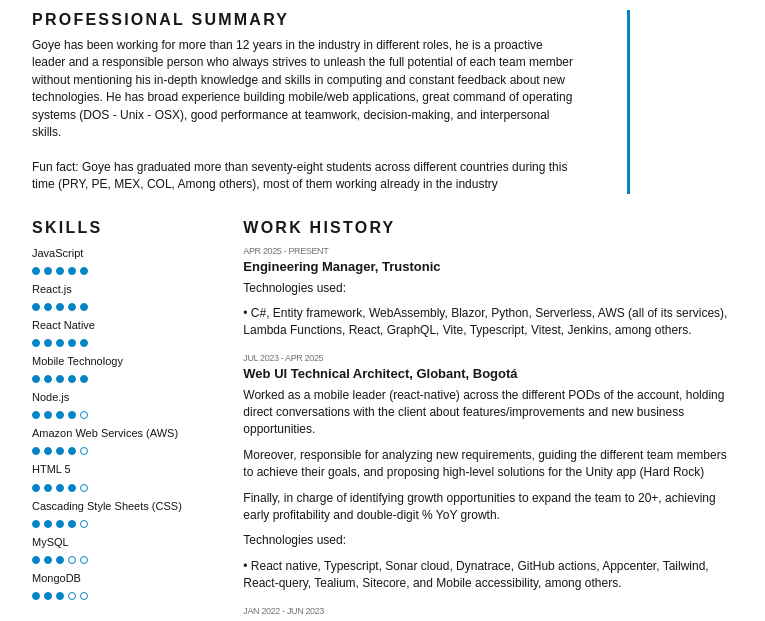
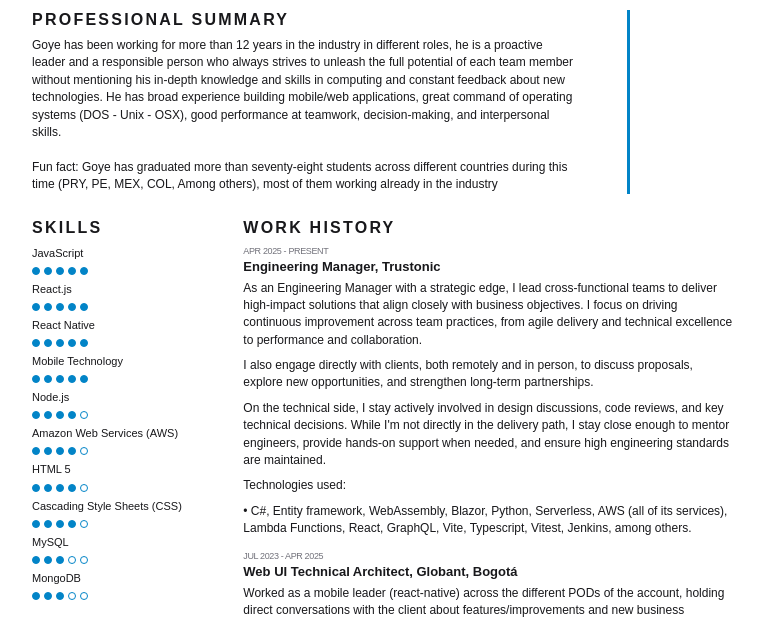
Before and after one commit to Goye/goye.github.io, a plain HTML site: page MyResume/index.html in a window 1280 px wide. Shown: the part 153-774 px from the top of the page, without its empty margins (257-1022 px from the left). Drawn offline with Linux system fonts and the light colour scheme; a script that the page names is missing; a web font is replaced by a local one.

Commit message:
Update latest description

```diff
--- a/MyResume/index.html
+++ b/MyResume/index.html
@@ -60,8 +60,20 @@
                           <div class="_dates_k1si2_8">Apr 2025 - Present</div>
                           <h3 class="_title_k1si2_1">Engineering Manager, Trustonic</h3>
                           <div class="_description_k1si2_18">
-                            <!-- <p data-node-id="bRrmXzd6_QZywOyHmd66J-0" class="_paragraph_19oon_1 _paragraph_1pc07_1">
-                              </p> -->
+                            <p data-node-id="bRrmXzd6_QZywOyHmd66J-0" class="_paragraph_19oon_1 _paragraph_1pc07_1">
+                              <span>As an Engineering Manager with a strategic edge, I lead cross-functional teams to deliver high-impact solutions
+                                that align closely with business objectives. I focus on driving continuous improvement across team practices, from
+                                agile delivery and technical excellence to performance and collaboration.</span>
+                            </p>
+                            <p data-node-id="bRrmXzd6_QZywOyHmd66J-1" class="_paragraph_19oon_1 _paragraph_1pc07_1">
+                              <span>I also engage directly with clients, both remotely and in person, to discuss proposals, explore new
+                                opportunities, and strengthen long-term partnerships.</span>
+                            </p>
+                            <p data-node-id="bRrmXzd6_QZywOyHmd66J-2" class="_paragraph_19oon_1 _paragraph_1pc07_1">
+                              <span>On the technical side, I stay actively involved in design discussions, code reviews, and key technical
+                                decisions. While I'm not directly in the delivery path, I stay close enough to mentor engineers, provide hands-on
+                                support when needed, and ensure high engineering standards are maintained.</span>
+                            </p>
                             <p data-node-id="bRrmXzd6_QZywOyHmd66J-0" class="_paragraph_19oon_1 _paragraph_1pc07_1">
                               <span>Technologies used:</span></p>
                             <p data-node-id="bRrmXzd6_QZywOyHmd66J-1" class="_paragraph_19oon_1 _paragraph_1pc07_1">
```
